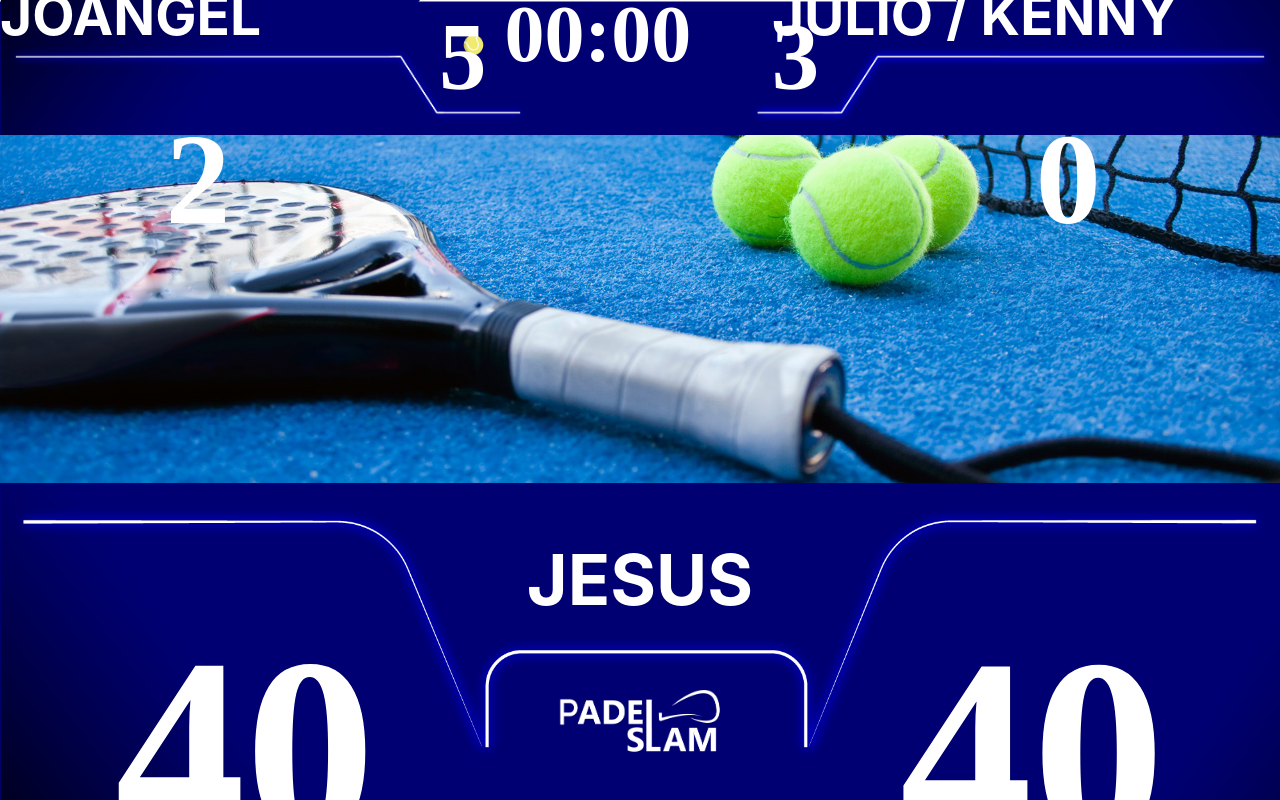
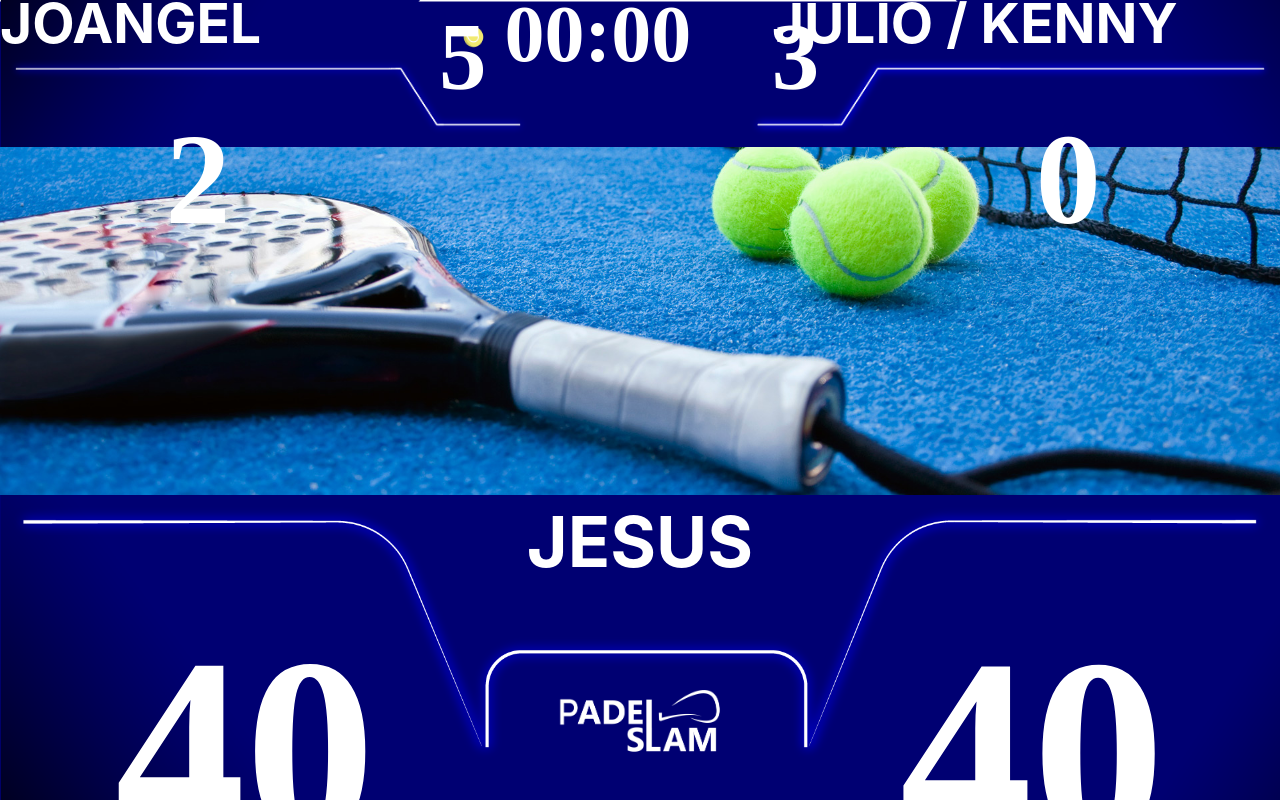
Before and after one commit to Keynersza/padel-slam-score, a React (Create React App) app: page / in a window 1280 px wide. Built offline with nearby package versions, Linux system fonts and the light colour scheme; a web font is replaced by a local one.

Commit message:
padding agregado a las lineas

```diff
--- a/src/index.css
+++ b/src/index.css
@@ -16,7 +16,7 @@ body {
   animation: nameTop1 1s ease-in;
   color: white;
   position: fixed;
-  bottom: 94%;
+  bottom: 93%;
   right: 74%;
   font-size: 55px;
   margin: 0px;
@@ -25,7 +25,7 @@ body {
   animation: nameTop2 1s ease-in;
   color: white;
   position: absolute;
-  bottom: 94%;
+  bottom: 93%;
   right: 8%;
   font-size: 55px;
   margin: 0px;
@@ -42,7 +42,7 @@ body {
 }
 
 .line-score {
-  padding-top: 38px;
+  padding-top: 50px;
   width: 100%;
 }
 .line-inf {
@@ -78,7 +78,7 @@ body {
 .photo{
   width: 100%;
   /* max-width: 1367px; */
-  margin-bottom: 110px;
+
 }
 
 
@@ -87,12 +87,12 @@ body {
   width: 2%;
   position: absolute;
   left: 36%;
-  top: 4%;
+  top: 3%;
 }
 .sacador{
   text-align: center;
     font-size: 70px;
-    margin: -60px auto;
+    margin: 0px auto;
     color: white;
 }
 .num-right {
```
